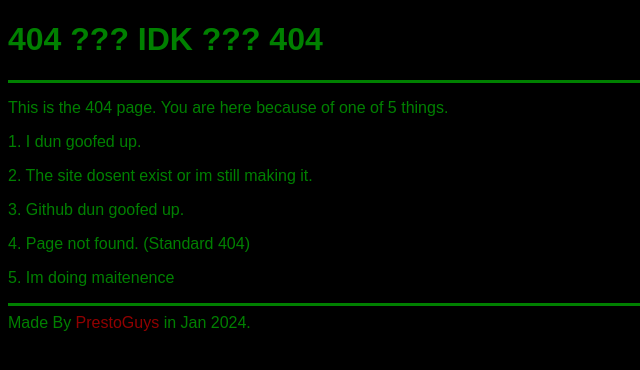
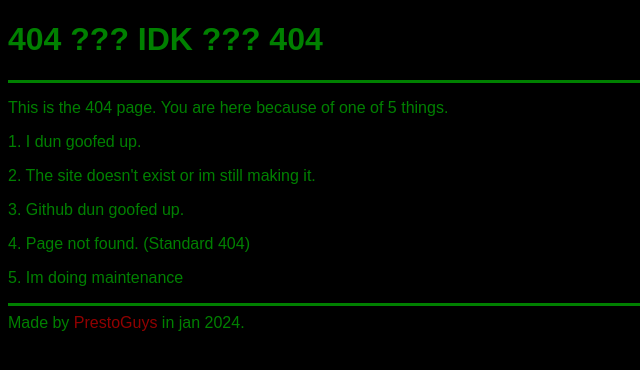
Before and after one commit to HyTexWeb/hytexweb.github.io, a plain HTML site: page index.html in a window 1280 px wide. Shown: the full height of the page, 0-640 px from the left. Drawn offline with Linux system fonts and the light colour scheme; a web font is replaced by a local one.

Commit message:
Update index.html

```diff
--- a/index.html
+++ b/index.html
@@ -80,7 +80,7 @@
             </P>
 
             <P>
-                2. The site dosent exist or im still making it.
+                2. The site doesn't exist or im still making it.
             </P>
 
             <P>
@@ -92,13 +92,13 @@
             </P>
 
             <P>
-                5. Im doing maitenence
+                5. Im doing maintenance
             </P>
 
         <hr>
 
         <footer>
-            Made By <a class="link" href="https://www.youtube.com/channel/UClqyH4uPCmvNVrCRZv7_ZsA">PrestoGuys</a> in Jan 2024.
+            Made by <a class="link" href="https://www.youtube.com/channel/UClqyH4uPCmvNVrCRZv7_ZsA">PrestoGuys</a> in jan 2024.
         </footer>
 
     </body>
```
